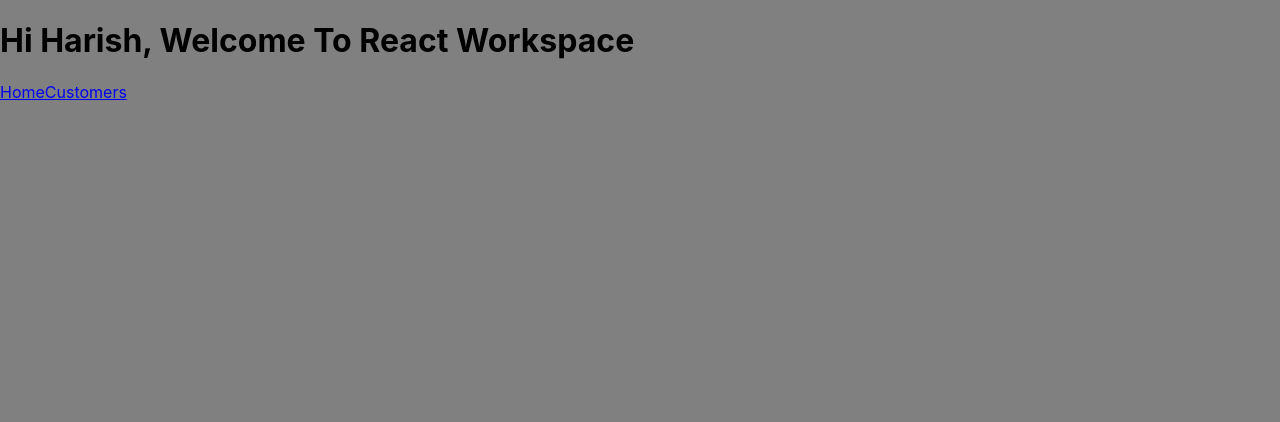
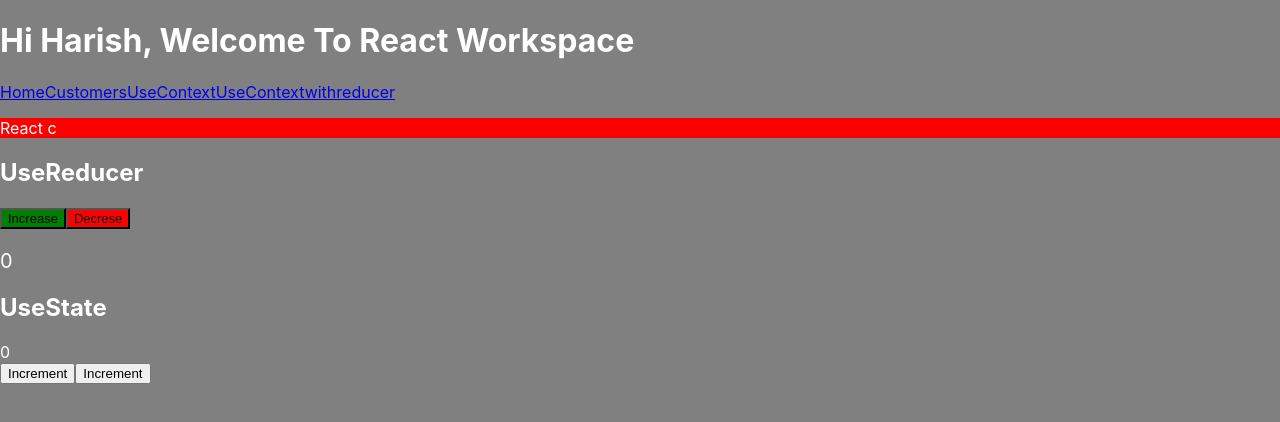
Before and after one commit to HarisankarA/React, a React (Create React App) app in the folder react-app/: page /useconstext/compA in a window 1280 px wide. Shown: the top 422 px of the page. Built offline with nearby package versions, Linux system fonts and the light colour scheme; the HTML template or start-up script is replaced by a standard one.

Commit message:
update on 01/04/2024

```diff
--- a/react-app/src/App.js
+++ b/react-app/src/App.js
@@ -1,9 +1,17 @@
 import './App.css';
+import React from 'react';
 import { Routes, Route } from 'react-router-dom';
 import GetAxios from './components/HttpMethods/GetAxios';
 import PostAxios from './components/HttpMethods/PostAxios';
 import Patch from './components/HttpMethods/Patch';
 import Navbar from './components/HttpMethods/Navbar';
+import UseReducer from './components/UseReducer';
+import UseState from './components/UseState';
+
+import CompA from './components/UseContext/CompA';
+import UseContextReducer from './components/UseContextReducer/UseContextReducer';
+
+export const Username = React.createContext()
 
 
 
@@ -16,8 +24,18 @@ function App() {
         <Route path='/all/customer/' element={<GetAxios/>} />
         <Route path='/post/customer/' element={<PostAxios/>} />
         <Route path='/patch/customer/:id/' element={<Patch/>} />
+
+        <Route path='/useconstext/compA/' element={
+          <Username.Provider value = {"React c"}>
+            <CompA></CompA>
+          </Username.Provider>}
+        />
+
+        <Route path = '/useconstext/contextwithreducer/' element={<UseContextReducer/>}/>
+
       </Routes>
-
+      <UseReducer></UseReducer>
+      <UseState></UseState>
     </div>
   );
 }
--- a/react-app/src/components/HttpMethods/Navbar.jsx
+++ b/react-app/src/components/HttpMethods/Navbar.jsx
@@ -6,6 +6,8 @@ const Navbar = () => {
     <nav>
         <NavLink to = '/'>Home</NavLink>
         <NavLink to = '/all/customer/'>Customers</NavLink>
+        <NavLink to = '/useconstext/compA/'>UseContext</NavLink>
+        <NavLink to = '/useconstext/contextwithreducer/'>UseContextwithreducer</NavLink>
     </nav>
   )
 }
--- /dev/null
+++ b/react-app/src/components/UseContext/CompA.jsx
@@ -0,0 +1,12 @@
+import React from 'react'
+import { CompB } from './CompB'
+
+const CompA = () => {
+  return (
+    <div>
+        <CompB></CompB>
+    </div>
+  )
+}
+
+export default CompA
--- /dev/null
+++ b/react-app/src/components/UseContext/CompB.jsx
@@ -0,0 +1,10 @@
+import React from 'react'
+import CompC from './CompC'
+
+export const CompB = () => {
+  return (
+    <div>
+        <CompC></CompC>
+    </div>
+  )
+}
--- /dev/null
+++ b/react-app/src/components/UseContext/CompC.jsx
@@ -0,0 +1,30 @@
+import React from 'react'
+import { useContext } from 'react'
+import { Username } from '../../App'
+
+// const CompC = () => {
+//     const user_name = useContext(Username)
+//   return (
+//     <div>
+//         {user_name}
+//     </div>
+//   )
+// }
+
+//In line CSS
+
+
+const CompC = () => {
+    const user_name = useContext(Username)
+    return (
+        <div>
+         {
+            user_name.length > 5 ?
+            <p style = {{backgroundColor : "red"}}>{user_name}</p>
+            :<p style={{backgroundColor : "blue"}}>{user_name}</p>
+         }
+        </div>
+  )
+}
+
+export default CompC
--- /dev/null
+++ b/react-app/src/components/UseContextReducer/ComponentA.jsx
@@ -0,0 +1,20 @@
+import React from 'react'
+import { useContext } from 'react'
+import { countContext } from './UseContextReducer'
+
+const ComponentA = () => {
+
+  const countContext1 = useContext(countContext)
+
+  return (
+    <div>
+
+        <button onClick={event => countContext1.countDispatch('increment')}>Increase</button>
+        <button onClick={event => countContext1.countDispatch('Decrement')}>Decrement</button>
+        <button onClick={event => countContext1.countDispatch('reset')}>Reset</button>
+
+    </div>
+  )
+}
+
+export default ComponentA
--- /dev/null
+++ b/react-app/src/components/UseContextReducer/UseContextReducer.jsx
@@ -0,0 +1,45 @@
+import React, { useReducer } from 'react'
+import ComponentA from './ComponentA'
+
+export const countContext = React.createContext()
+
+
+const initialstate = 0
+
+    const Reducer = (currentstate, action) => {
+
+      if (action === 'increment')
+      return currentstate + 1
+
+      else if (action === 'Decrement')
+      return (currentstate - 1)
+
+      else if (action === 'reset')
+      return (initialstate)
+
+    }
+
+
+  const UseContextReducer = () => {
+
+  const [counter, dispatchCounter] = useReducer(Reducer, initialstate)
+
+  return (
+
+    <div>
+
+        <h1>Counter ConReducer: {counter}</h1>
+
+        <countContext.Provider value = {{
+            countState : counter,
+            countDispatch: dispatchCounter
+          }
+        }>
+          <ComponentA></ComponentA>
+        </countContext.Provider>
+
+    </div>
+  )
+}
+
+export default UseContextReducer
--- /dev/null
+++ b/react-app/src/components/UseReducer.jsx
@@ -0,0 +1,40 @@
+import React from 'react'
+import { useReducer } from 'react'
+
+const iniatialState = 0
+
+const Reducer = (currentState, action) => {
+
+  if (action === 'Increment')
+
+  return currentState + 1
+
+  else if (action === 'Decrese')
+
+  return currentState - 1
+
+}
+
+const UseReducer = () => {
+
+    const [counter, dispatchCounter] = useReducer(Reducer, iniatialState)
+
+  return (
+    <div>
+        <h2>UseReducer</h2>
+
+        <button style={{backgroundColor : "green", fontSize:"13px"}} onClick={event => dispatchCounter("Increment")} >Increase</button>
+
+        <button  style = {{backgroundColor:"red", fontSize:'13px'}} onClick={event=> dispatchCounter("Decrese")}>Decrese</button> <br />
+
+        {
+        counter > 10 ?
+        <p style = {{fontSize : "30px"}}>{counter}</p>
+        :<p style = {{fontSize : "20px"}}>{counter}</p>
+        }
+
+    </div>
+  )
+}
+
+export default UseReducer
--- /dev/null
+++ b/react-app/src/components/UseState.jsx
@@ -0,0 +1,30 @@
+import React from 'react'
+import { useState } from 'react'
+
+const UseState = () => {
+
+    const [counter, setCounter] = useState(0)
+
+    const increment = () => {
+
+        setCounter(counter+1)
+    }
+
+    const decrement = () => {
+
+        setCounter (counter-1)
+    }
+
+  return (
+    <div>
+        <h2>UseState</h2>
+        {counter} <br />
+
+        <button onClick={event =>increment()}>Increment</button>
+
+        <button onClick={event =>decrement()}>Increment</button>
+    </div>
+  )
+}
+
+export default UseState
--- a/react-app/src/index.css
+++ b/react-app/src/index.css
@@ -6,6 +6,7 @@ body {
   -webkit-font-smoothing: antialiased;
   -moz-osx-font-smoothing: grayscale;
   background-color: gray;
+  color: white;
 }
 
 code {
```
